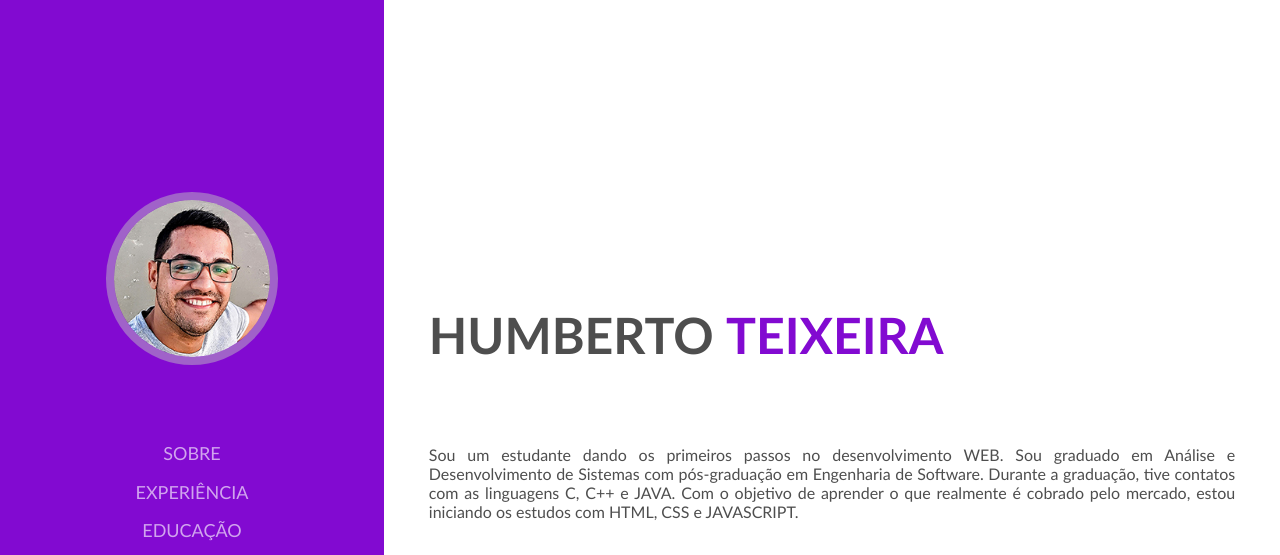
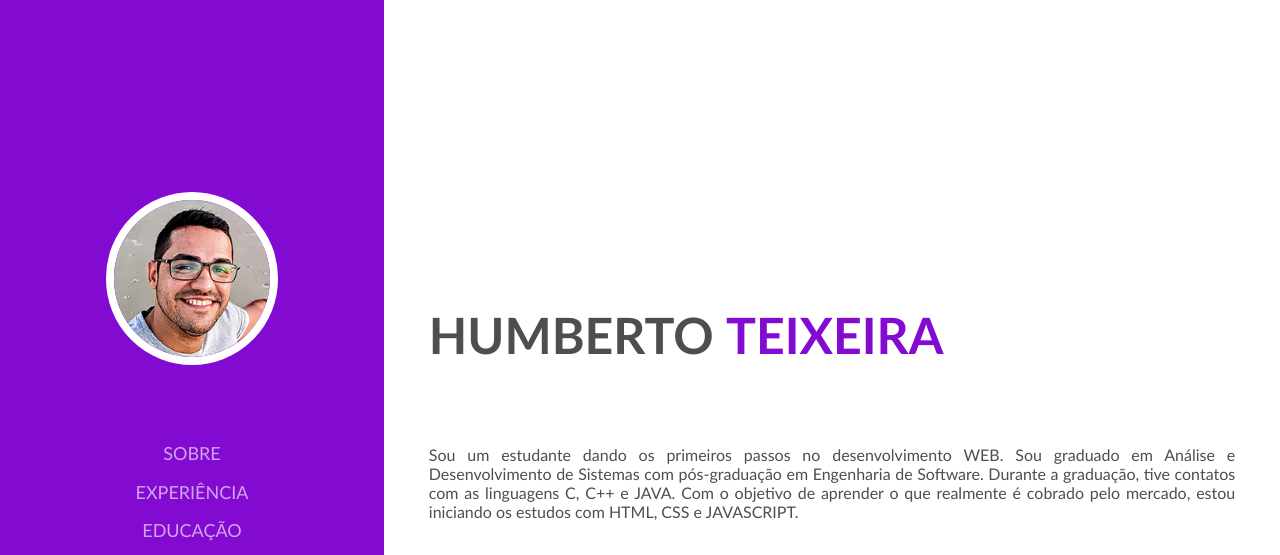
Before and after one commit to humbertoteixeiraa/landing-page, a plain HTML site: page index.html in a window 1280 px wide. Shown: the top 555 px of the page. Drawn offline with Linux system fonts and the light colour scheme.

Commit message:
Alteração da cor da borda.

```diff
--- a/assets/css/template_style.css
+++ b/assets/css/template_style.css
@@ -42,7 +42,7 @@ body {
 .img-bar img {
     width: 80%;
     border-radius: 50%;
-    border: 8px solid #a062c9;
+    border: 8px solid #ffffff;
 }
 
 .menu-bar {
```
